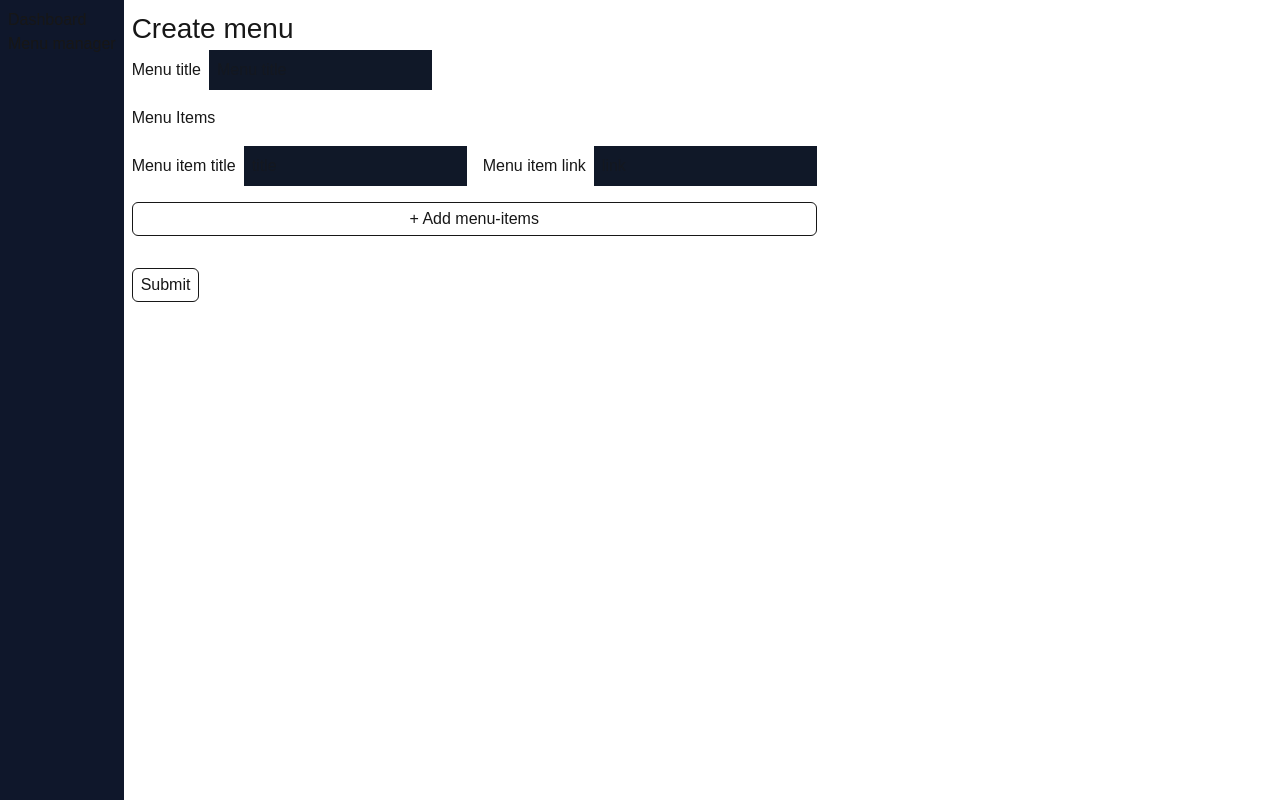
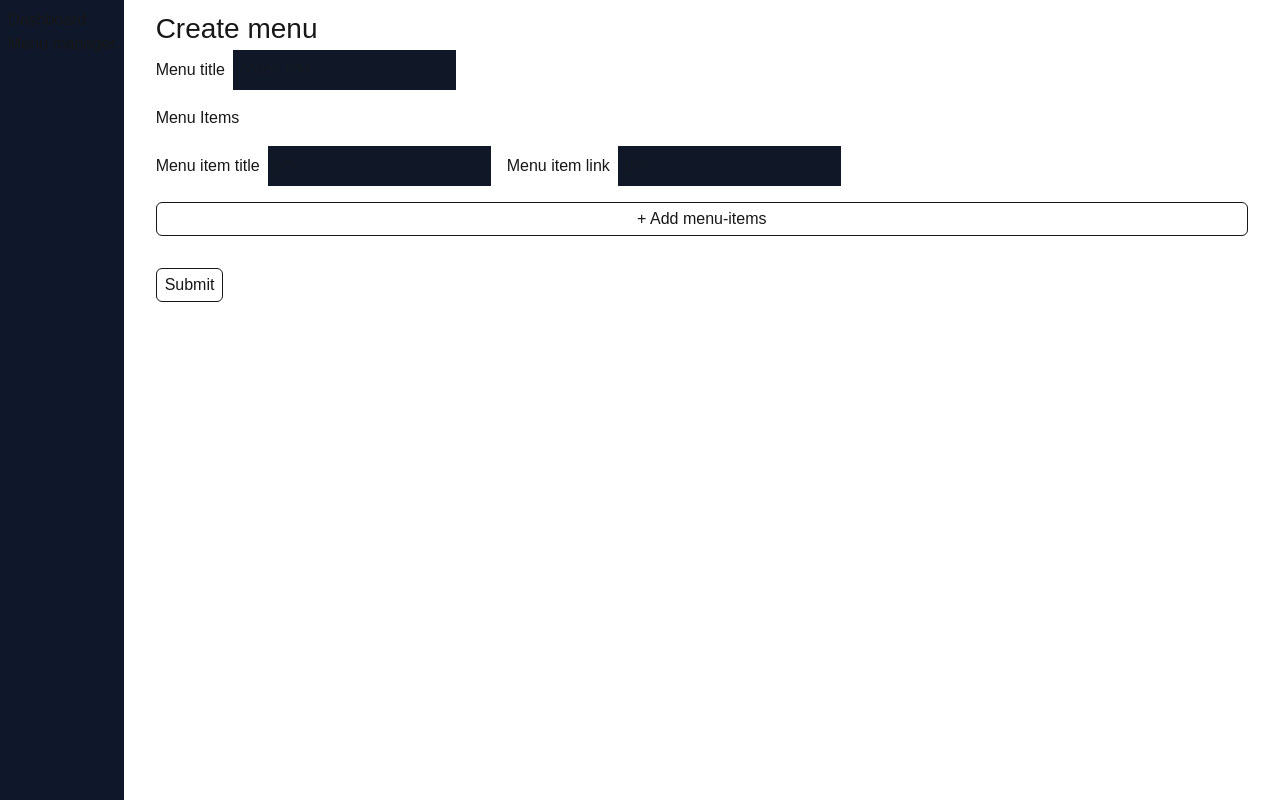
Before and after one commit to ikandelaki/next-node, a Next.js app in the folder frontend/: page /admin/menus/create in a window 1280 px wide. Built offline with nearby package versions, Linux system fonts and the light colour scheme.

Commit message:
Better style the table

```diff
--- a/frontend/src/app/admin/admin_styles.css
+++ b/frontend/src/app/admin/admin_styles.css
@@ -1,3 +1,4 @@
 .AdminPage {
-    padding: 8px;
+    padding: 8px 32px;
+    width: 100%;
 }
--- a/frontend/src/app/admin/menus/page.tsx
+++ b/frontend/src/app/admin/menus/page.tsx
@@ -1,8 +1,7 @@
 import Link from "next/link";
 import prisma from '@/lib/prisma';
-import { MenuType } from "@/lib/server/types/MenuType";
 import Table from "@/components/Table/Table";
-import { capitalizeFirstLetter, toKebabCase } from "@/utils/utils";
+import { capitalizeFirstLetter } from "@/utils/utils";
 
 export default async function MenusPage() {
     const menus = await prisma.menu.findMany();
@@ -14,15 +13,17 @@ export default async function MenusPage() {
 
         const columns = Object.keys(menus[0]).map((column) => ({ id: column, label: capitalizeFirstLetter(column) }));
         return (
-            <Table data={ menus } columns={ columns } />
+            <Table data={ menus } columns={ columns } className="mt-4 max-w-7xl mx-auto" shouldRenderLink />
         );
     }
 
     return (
         <div className="AdminPage">
-            <h1>Welcome to menu manager</h1>
+            <div className="flex">
+                <h1>Welcome to menu manager</h1>
+                <Link href='/admin/menus/create' className="Button mt-4 ml-auto">Create</Link>
+            </div>
             { renderMenus() }
-            <Link href='/admin/menus/create' className="Button">Create</Link>
         </div>
     )
 }
--- a/frontend/src/app/globals.css
+++ b/frontend/src/app/globals.css
@@ -36,6 +36,7 @@ h1 {
 }
 
 .Button {
+  display: inline-block;
   border: 1px solid var(--foreground);
   padding: 4px 8px;
   border-radius: 6px;
--- a/frontend/src/components/Navbar/Navbar.tsx
+++ b/frontend/src/components/Navbar/Navbar.tsx
@@ -17,7 +17,7 @@ export default function Navbar() {
             <ul>
             { renderMap.map(({ title, to }, key) => (
                 <li key={ `${to}-${key}` }>
-                    <Link href={ `/admin/${to}` }>
+                    <Link href={ `/admin/${to}` } className="inline-block w-max">
                         { title }
                     </Link>
                 </li>
--- a/frontend/src/components/Table/Table.tsx
+++ b/frontend/src/components/Table/Table.tsx
@@ -1,3 +1,4 @@
+import Link from 'next/link';
 import './Table.css';
 
 export type DataType = {
@@ -11,31 +12,47 @@ export type ColumnType = {
 
 export type TableType = {
     data: DataType[],
-    columns: ColumnType[]
+    columns: ColumnType[],
+    className?: string,
+    shouldRenderLink?: boolean
 }
 
-const Table = ({ data, columns }: TableType) => {
+const Table = ({ data, columns, className, shouldRenderLink }: TableType) => {
+  const renderLink = (rowIndex: number) => {
+    if (!shouldRenderLink || data[rowIndex].id === undefined || data[rowIndex].id === null) {
+      return null;
+    }
+
+    return (
+      <td className='hover:underline'>
+        <Link href={ `menus/${data[rowIndex].id.toString()}` }>Edit</Link>
+      </td>
+    );
+  }
+
   return (
-    <table>
+    <table className={ className }>
       <thead>
         <tr>
-          {columns.map((column) => (
-            <th key={column.id}>
-              {column.label}
+          { columns.map((column) => (
+            <th key={ column.id }>
+              { column.label }
             </th>
-          ))}
+          )) }
+          { shouldRenderLink && <th>Actions</th> }
         </tr>
       </thead>
       <tbody>
-        {data.map((row, rowIndex) => (
-          <tr key={rowIndex}>
-            {columns.map((column) => (
-              <td key={column.id}>
-                {row[column.id]}
+        { data.map((row, rowIndex) => (
+          <tr key={ rowIndex }>
+            { columns.map((column) => (
+              <td key={ column.id }>
+                { row[column.id] }
               </td>
-            ))}
+            )) }
+            { renderLink(rowIndex) }
           </tr>
-        ))}
+        )) }
       </tbody>
     </table>
   );
```
